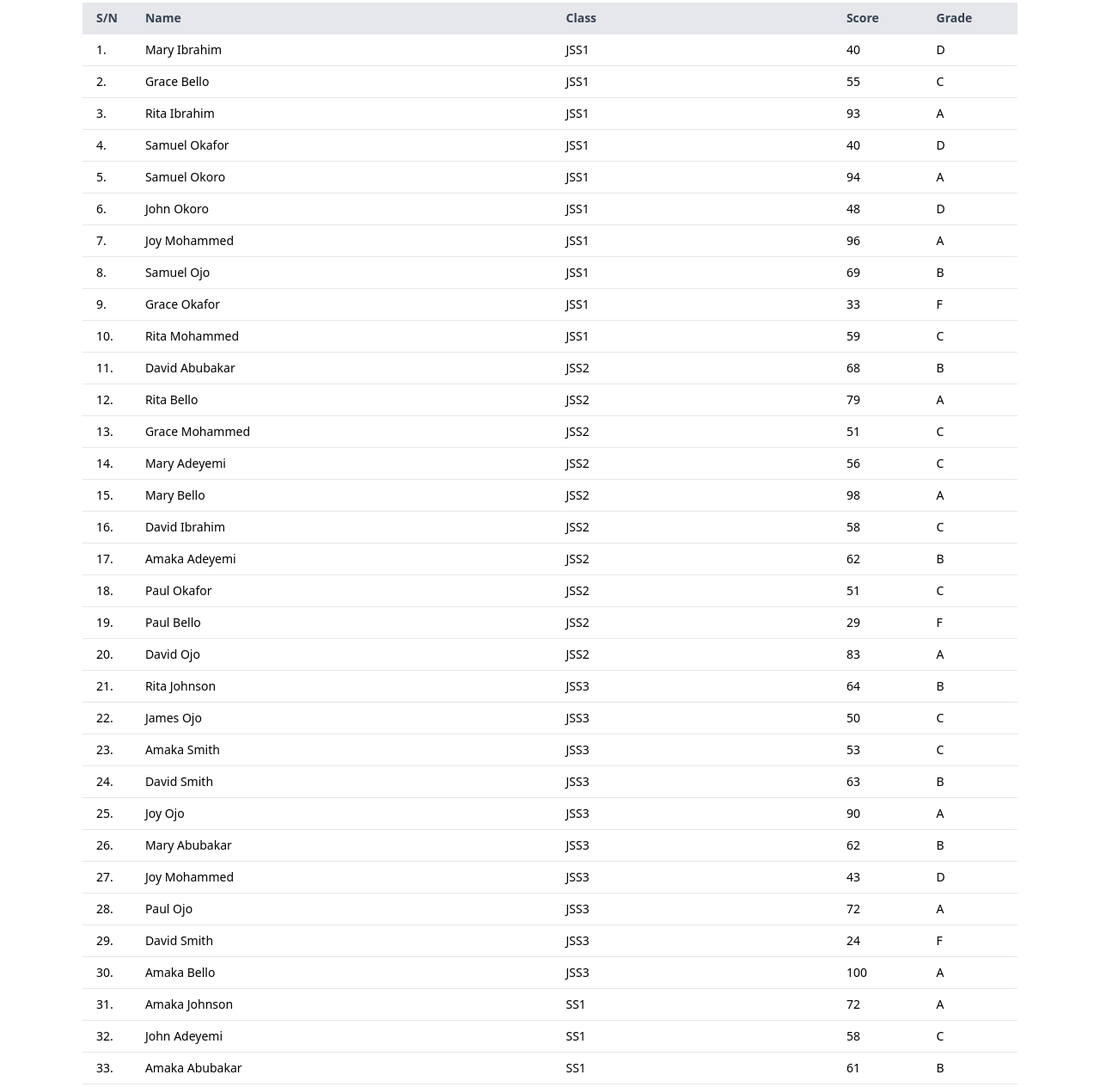
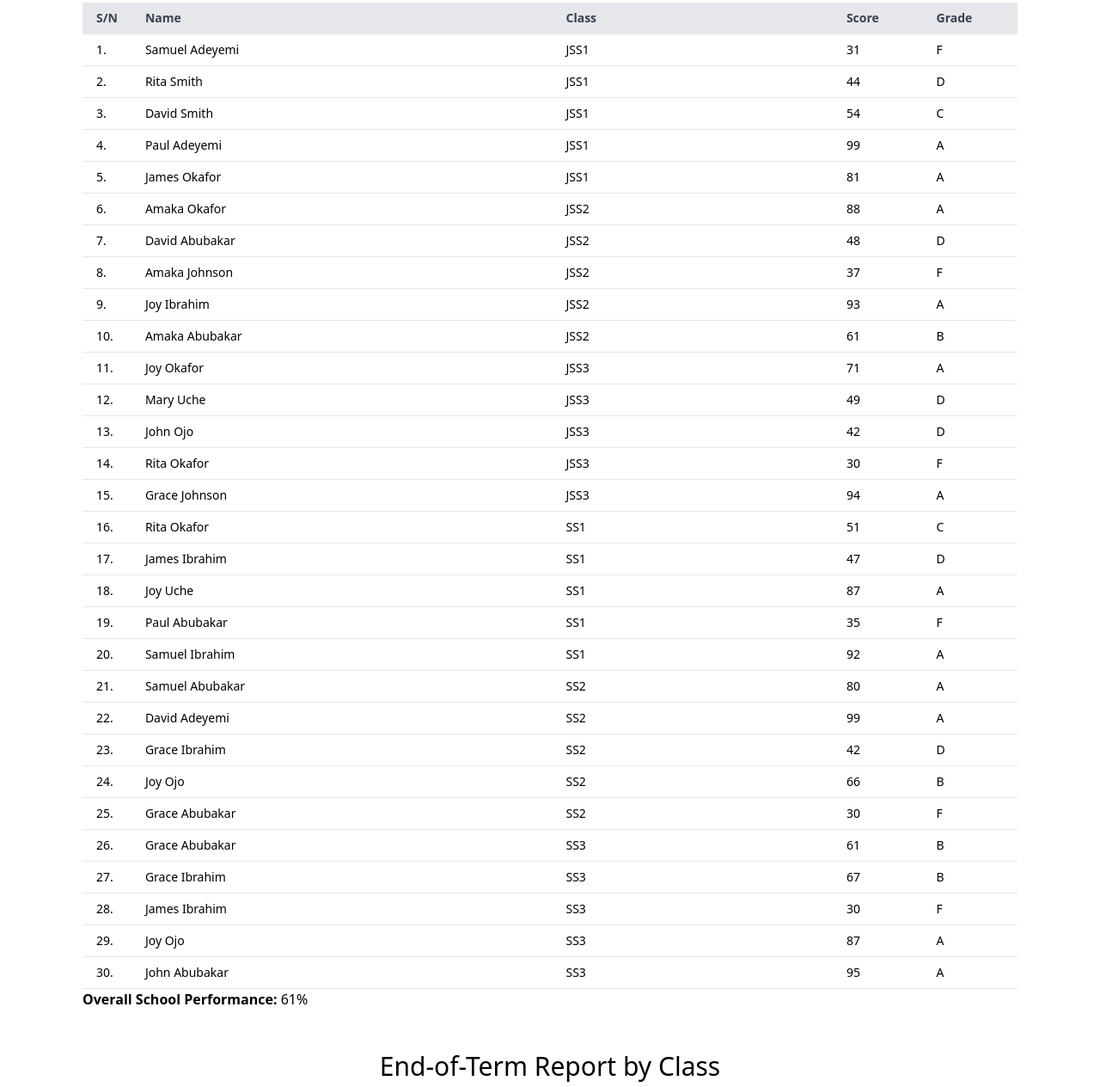
Before and after one commit to dgplang/student-records, a website: page dist/index.html in a window 1280 px wide. Shown: the part 121-1385 px from the top of the page at 86% size. Drawn offline with Linux system fonts and the light colour scheme; a web font is replaced by a local one.

Commit message:
updates the students register array

```diff
--- a/dist/index.html
+++ b/dist/index.html
@@ -19,66 +19,36 @@
         theBody.setAttribute("class", "m-0 p-0 box-border")
 
         let studentsRegister = [
-            { name: "Mary Ibrahim", class: "JSS1", score: 40 },
-            { name: "Grace Bello", class: "JSS1", score: 55 },
-            { name: "Rita Ibrahim", class: "JSS1", score: 93 },
-            { name: "Samuel Okafor", class: "JSS1", score: 40 },
-            { name: "Samuel Okoro", class: "JSS1", score: 94 },
-            { name: "John Okoro", class: "JSS1", score: 48 },
-            { name: "Joy Mohammed", class: "JSS1", score: 96 },
-            { name: "Samuel Ojo", class: "JSS1", score: 69 },
-            { name: "Grace Okafor", class: "JSS1", score: 33 },
-            { name: "Rita Mohammed", class: "JSS1", score: 59 },
-            { name: "David Abubakar", class: "JSS2", score: 68 },
-            { name: "Rita Bello", class: "JSS2", score: 79 },
-            { name: "Grace Mohammed", class: "JSS2", score: 51 },
-            { name: "Mary Adeyemi", class: "JSS2", score: 56 },
-            { name: "Mary Bello", class: "JSS2", score: 98 },
-            { name: "David Ibrahim", class: "JSS2", score: 58 },
-            { name: "Amaka Adeyemi", class: "JSS2", score: 62 },
-            { name: "Paul Okafor", class: "JSS2", score: 51 },
-            { name: "Paul Bello", class: "JSS2", score: 29 },
-            { name: "David Ojo", class: "JSS2", score: 83 },
-            { name: "Rita Johnson", class: "JSS3", score: 64 },
-            { name: "James Ojo", class: "JSS3", score: 50 },
-            { name: "Amaka Smith", class: "JSS3", score: 53 },
-            { name: "David Smith", class: "JSS3", score: 63 },
-            { name: "Joy Ojo", class: "JSS3", score: 90 },
-            { name: "Mary Abubakar", class: "JSS3", score: 62 },
-            { name: "Joy Mohammed", class: "JSS3", score: 43 },
-            { name: "Paul Ojo", class: "JSS3", score: 72 },
-            { name: "David Smith", class: "JSS3", score: 24 },
-            { name: "Amaka Bello", class: "JSS3", score: 100 },
-            { name: "Amaka Johnson", class: "SS1", score: 72 },
-            { name: "John Adeyemi", class: "SS1", score: 58 },
-            { name: "Amaka Abubakar", class: "SS1", score: 61 },
-            { name: "Samuel Ibrahim", class: "SS1", score: 93 },
-            { name: "Grace Bello", class: "SS1", score: 86 },
-            { name: "Samuel Okoro", class: "SS1", score: 61 },
-            { name: "Joy Smith", class: "SS1", score: 49 },
-            { name: "Mary Smith", class: "SS1", score: 43 },
-            { name: "James Ibrahim", class: "SS1", score: 66 },
-            { name: "Rita Johnson", class: "SS1", score: 53 },
-            { name: "James Johnson", class: "SS2", score: 6 },
-            { name: "Paul Ojo", class: "SS2", score: 48 },
-            { name: "Amaka Ibrahim", class: "SS2", score: 67 },
-            { name: "Amaka Smith", class: "SS2", score: 99 },
-            { name: "Amaka Mohammed", class: "SS2", score: 47 },
-            { name: "John Okafor", class: "SS2", score: 62 },
-            { name: "Mary Adeyemi", class: "SS2", score: 72 },
-            { name: "Samuel Ojo", class: "SS2", score: 57 },
-            { name: "Grace Adeyemi", class: "SS2", score: 53 },
-            { name: "John Okoro", class: "SS2", score: 88 },
-            { name: "James Adeyemi", class: "SS3", score: 53 },
-            { name: "David Mohammed", class: "SS3", score: 86 },
-            { name: "James Okoro", class: "SS3", score: 59 },
-            { name: "Rita Abubakar", class: "SS3", score: 67 },
-            { name: "Grace Ojo", class: "SS3", score: 51 },
-            { name: "Joy Bello", class: "SS3", score: 50 },
-            { name: "Rita Bello", class: "SS3", score: 4 },
-            { name: "Mary Adeyemi", class: "SS3", score: 54 },
-            { name: "Joy Smith", class: "SS3", score: 80 },
-            { name: "David Bello", class: "SS3", score: 98 }
+        { name: "Samuel Adeyemi", class: "JSS1", score: 31 },
+        { name: "Rita Smith", class: "JSS1", score: 44 },
+        { name: "David Smith", class: "JSS1", score: 54 },
+        { name: "Paul Adeyemi", class: "JSS1", score: 99 },
+        { name: "James Okafor", class: "JSS1", score: 81 },
+        { name: "Amaka Okafor", class: "JSS2", score: 88 },
+        { name: "David Abubakar", class: "JSS2", score: 48 },
+        { name: "Amaka Johnson", class: "JSS2", score: 37 },
+        { name: "Joy Ibrahim", class: "JSS2", score: 93 },
+        { name: "Amaka Abubakar", class: "JSS2", score: 61 },
+        { name: "Joy Okafor", class: "JSS3", score: 71 },
+        { name: "Mary Uche", class: "JSS3", score: 49 },
+        { name: "John Ojo", class: "JSS3", score: 42 },
+        { name: "Rita Okafor", class: "JSS3", score: 30 },
+        { name: "Grace Johnson", class: "JSS3", score: 94 },
+        { name: "Rita Okafor", class: "SS1", score: 51 },
+        { name: "James Ibrahim", class: "SS1", score: 47 },
+        { name: "Joy Uche", class: "SS1", score: 87 },
+        { name: "Paul Abubakar", class: "SS1", score: 35 },
+        { name: "Samuel Ibrahim", class: "SS1", score: 92 },
+        { name: "Samuel Abubakar", class: "SS2", score: 80 },
+        { name: "David Adeyemi", class: "SS2", score: 99 },
+        { name: "Grace Ibrahim", class: "SS2", score: 42 },
+        { name: "Joy Ojo", class: "SS2", score: 66 },
+        { name: "Grace Abubakar", class: "SS2", score: 30 },
+        { name: "Grace Abubakar", class: "SS3", score: 61 },
+        { name: "Grace Ibrahim", class: "SS3", score: 67 },
+        { name: "James Ibrahim", class: "SS3", score: 30 },
+        { name: "Joy Ojo", class: "SS3", score: 87 },
+        { name: "John Abubakar", class: "SS3", score: 95 },
         ]
 
         // All Students
```
Also changed, not shown: dist/students_5_per_class.js (added, +32 -0 lines).
